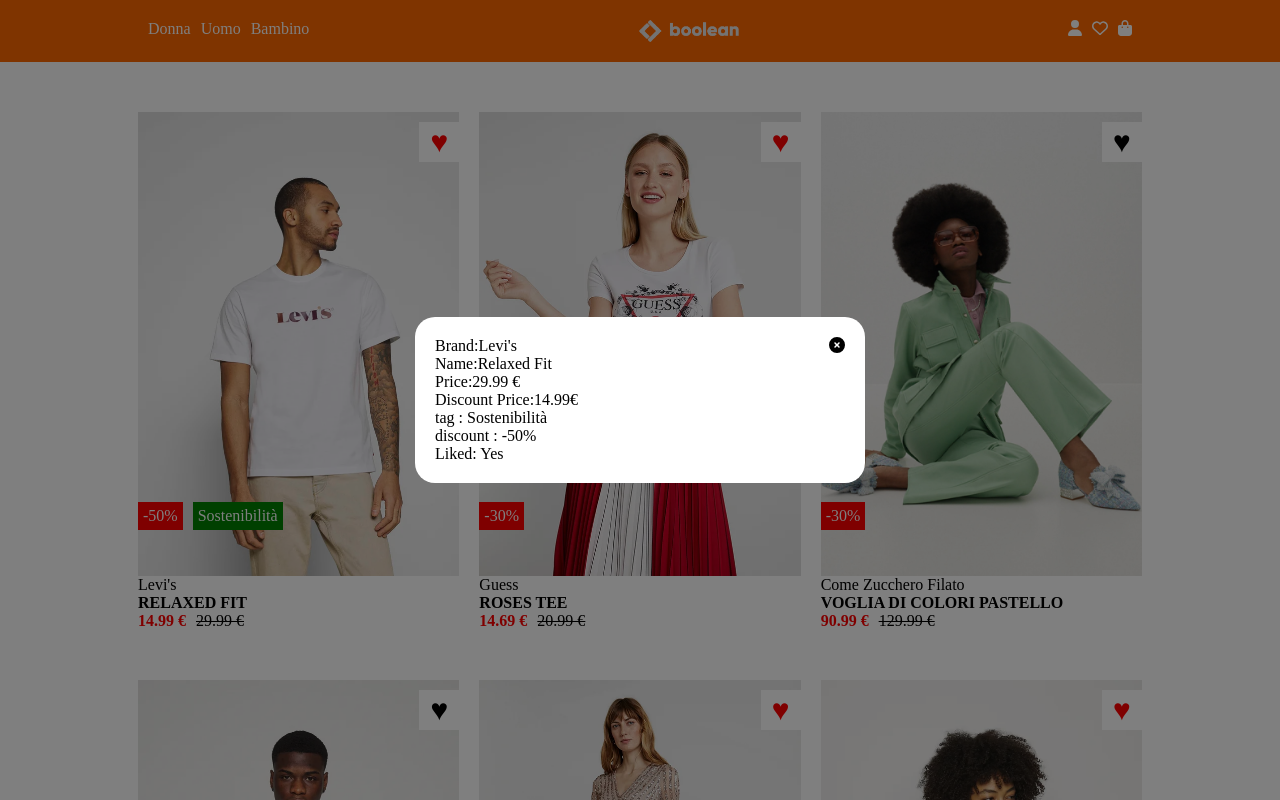
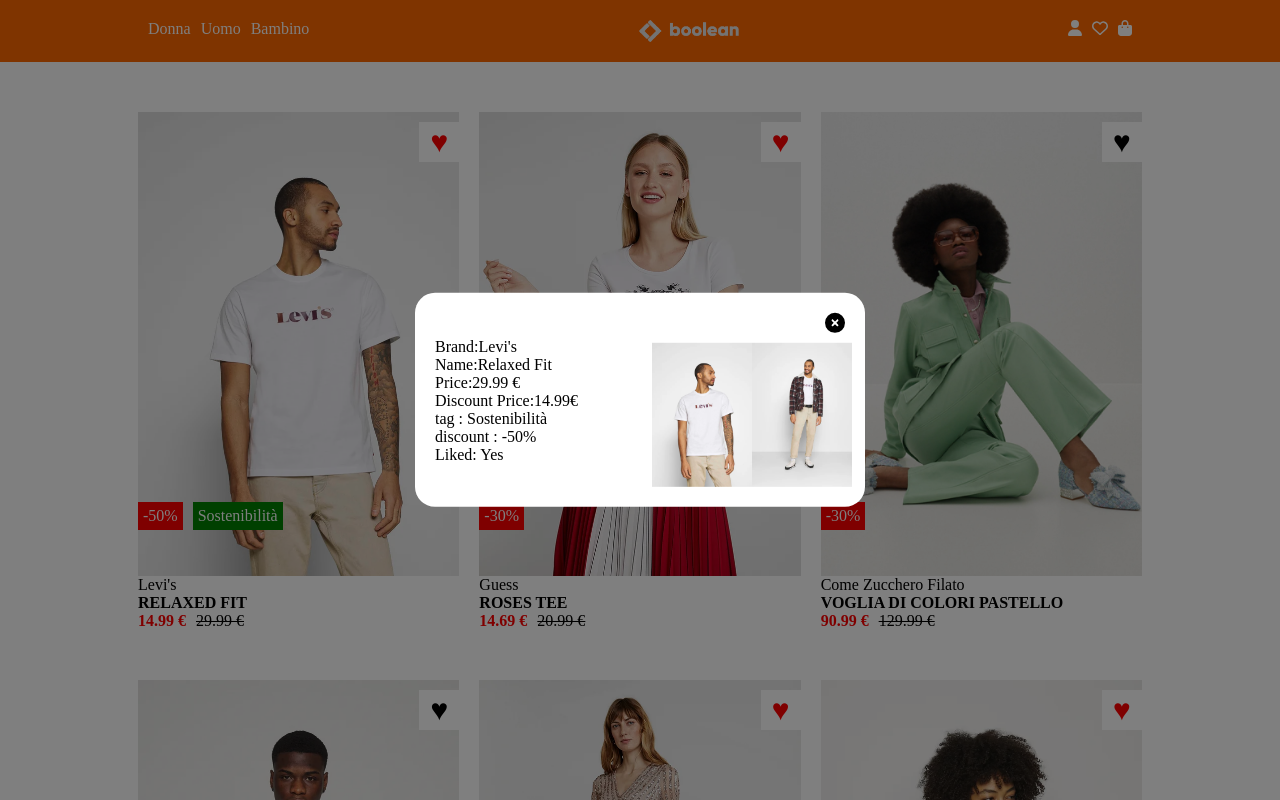
Before and after one commit to SabrinaGiancaspr/vite-boolando, a Vue app: page / in a window 1280 px wide. Both pictures are taken after a click on the element "RELAXED FIT". Shown: the top 800 px of the page. Built offline with nearby package versions, Linux system fonts and the light colour scheme; data requests are answered from the project's data file.

Commit message:
add img modal

```diff
--- a/src/App.vue
+++ b/src/App.vue
@@ -61,7 +61,7 @@ export default {
   <AppFooter />
   <div class="modal" v-show="open === true">
     <div class="content">
-      <ul>
+      <ul class="info">
         <li>Brand:{{ currentCard.brand }}</li>
         <li>Name:{{ currentCard.name }}</li>
         <li>Price:{{ currentCard.price }} &euro;</li>
@@ -71,7 +71,14 @@ export default {
           <span v-if="currentCard.isInFavorites === true">Yes</span>
           <span v-else>No</span>
         </li>
+
       </ul>
+      <div class="small-img">
+        <img :src="currentCard.frontImage" alt="">
+        <img :src="currentCard.backImage" alt="">
+      </div>
+
+
       <font-awesome-icon @click="closeModal()" icon="fa-solid fa-circle-xmark" />
     </div>
   </div>
@@ -106,9 +113,22 @@ export default {
     display: flex;
     justify-content: space-between;
 
+    .info{
+      margin-top: 25px;
+    }
+
     .fa-circle-xmark {
       cursor: pointer;
+      font-size: 20px;
+
     }
+  }
+
+  .small-img {
+    display: flex;
+    width: 100px;
+    margin-top: 20px;
+    padding-top: 10px;
   }
 }
 </style>
```
